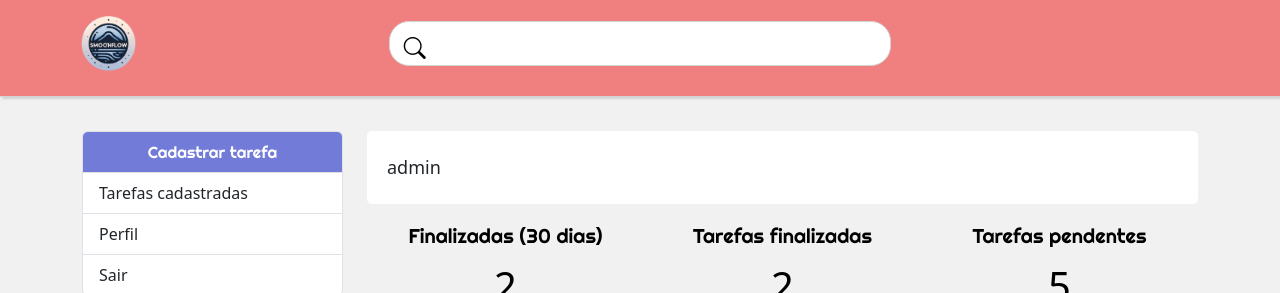
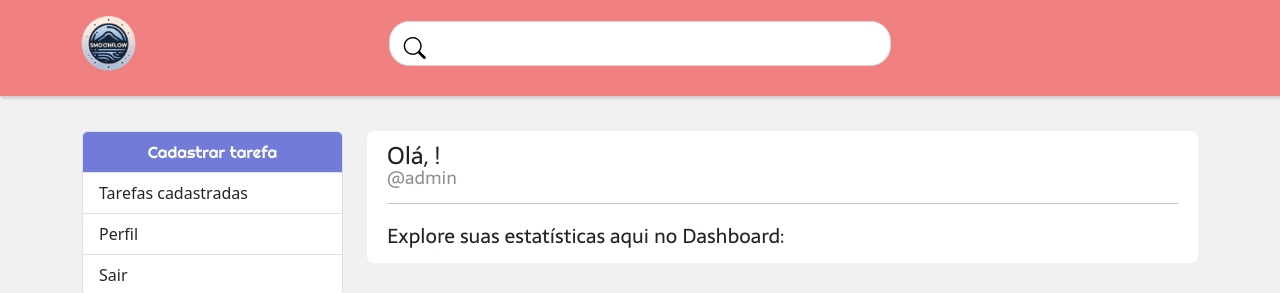
Before and after one commit to MarcusCarvalho21/Projeto-DevWeb, a Django app: page /perfil/ in a window 1280 px wide. Shown: the top 293 px of the page. Run offline with Django 4.2, Linux system fonts and the light colour scheme; a user stored in the database is signed in; data comes from the database, SQL or seed files in the repository; some libraries are stand-ins or nearby versions.

Commit message:
Atualizando o layout

```diff
--- a/tarefas/static/css/style.css
+++ b/tarefas/static/css/style.css
@@ -65,20 +65,41 @@
 }
 .user-description{
     width: 100%;
-    height: 10%;
+    height: auto;
     background-color: white;
     display: flex;
     justify-content: center;
     align-items: flex-start;
     flex-direction: column;
-    padding: 20px;
-    border-radius: 5px;
+    padding: 7px 20px;
+    border-radius: 7px;
+    margin-bottom: 15px;
 }
 .user-description .username{
     font-size: x-large;
+    font-family: 'Sarala', sans-serif;
 }
 .user-description .user{
     font-size: large;
+    font-family: 'Sarala', sans-serif;
+    margin-top: -10px;
+    opacity: 0.5;
+}
+
+.user-description .texto-user{
+    margin-top: 0px;
+    font-size: 20px;
+    font-family: 'Sarala', sans-serif;
+}
+
+hr {
+    position: relative;
+    top: -4px;
+    left: 50%;
+    transform: translateX(-50%);
+    background-color: rgba(0, 0, 0, 0.312);
+    width: 100%;
+    height: 0.1px;
 }
 .right-side{
     display: flex;
@@ -307,10 +328,13 @@
     width: 25%;
     justify-content: center;
     align-items: center;
+    box-shadow: 1px 2px 4px rgba(0, 0, 0, 0.401);
+    transition: 0.4s;
 }
 
 .botao-deleta:hover{
     background-color: #ed4646;
+    box-shadow: 3px 3.5px 4px rgba(0, 0, 0, 0.462);
 }
 
 .botao-atualiza{
@@ -321,11 +345,13 @@
     width: 25%;
     justify-content: center;
     align-items: center;
-
+    box-shadow: 1px 2px 4px rgba(0, 0, 0, 0.401);
+    transition: 0.4s;
 }
 
 .botao-atualiza:hover{
     background-color: #efcc4d;
+    box-shadow: 3px 3.5px 4px rgba(0, 0, 0, 0.462);
 }
 
 .botao-concluir{
@@ -336,10 +362,13 @@
     width: 25%;
     justify-content: center;
     align-items: center;
+    box-shadow: 1px 2px 4px rgba(0, 0, 0, 0.401);
+    transition: 0.4s;
 }
 
 .botao-concluir:hover{
     background-color: #3fee70;
+    box-shadow: 3px 3.5px 4px rgba(0, 0, 0, 0.462);
 }
 
 .botao-restaurar{
@@ -352,9 +381,12 @@
     width: 60%;
     justify-content: center;
     align-items: center;
+    box-shadow: 1px 2px 4px rgba(0, 0, 0, 0.401);
+    transition: 0.4s;
 }
 .botao-restaurar:hover{
     background-color: #3fee70;
+    box-shadow: 3px 3.5px 4px rgba(0, 0, 0, 0.462);
 }
 
 #botao-cadastro:hover{
@@ -746,6 +778,7 @@
 
 .recursos p{
     text-align: justify;
+    font-size: 17px;
 }
 
 .rodape{
--- a/tarefas/templates/tarefas/index.html
+++ b/tarefas/templates/tarefas/index.html
@@ -81,7 +81,7 @@
             </div>
             <div class="col-12 col-sm-6 align-self-center justify-content-md-ceneter p-5">
                 <h2>3 - Experiência Responsiva em Qualquer Dispositivo</h2>
-                <p>Explore o seu Dashboard Personalizado, projetado para proporcionar uma visão abrangente do seu desempenho e progresso. Aqui, você encontrará informações valiosas sobre suas tarefas nos últimos 30 dias, tarefas concluídas e pendentes, tudo em um só lugar.</p>
+                <p>Nosso site é totalmente responsivo, adaptando-se perfeitamente a qualquer dispositivo que você escolher usar, proporcionando uma experiência de usuário consistente e intuitiva.</p>
             </div>
         </div>
     </section>
--- a/tarefas/templates/tarefas/perfilUser.html
+++ b/tarefas/templates/tarefas/perfilUser.html
@@ -3,8 +3,10 @@
 {% block content %}
 <div class="col-md-9">
     <div class="user-description">
-        <span class="username">{{ user.first_name }}</span>
-        <span class="user">{{ user }}</span>
+        <span class="username">Olá, {{ user.first_name }}!</span>
+        <span class="user">@{{ user }}</span>
+        <hr>
+        <h3 class="texto-user">Explore suas estatísticas aqui no Dashboard:</h3>
     </div>
     <div class="container dashboard">
         <div class="row">
```
